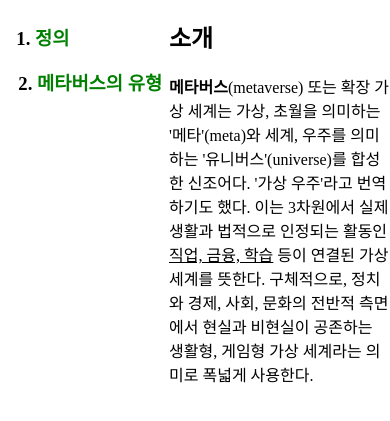
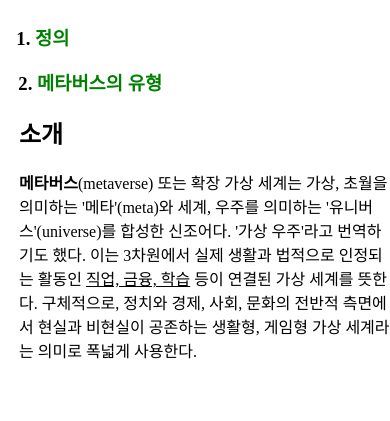
Before and after one commit to Eeter007/metaverse.html, a plain HTML site: page index.html in a window 390 px wide. Shown: the part 67-488 px from the top of the page. Drawn offline with Linux system fonts and the light colour scheme.

Commit message:
오타 수정

```diff
--- a/style.css
+++ b/style.css
@@ -47,7 +47,7 @@ body {
   ol {
     border-right: none;
   }
-  #grid{ㄴ
+  #grid{
     display: block;
   }
   #grid1 {
```
